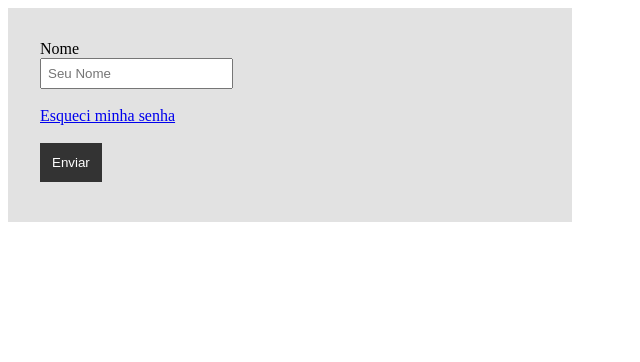
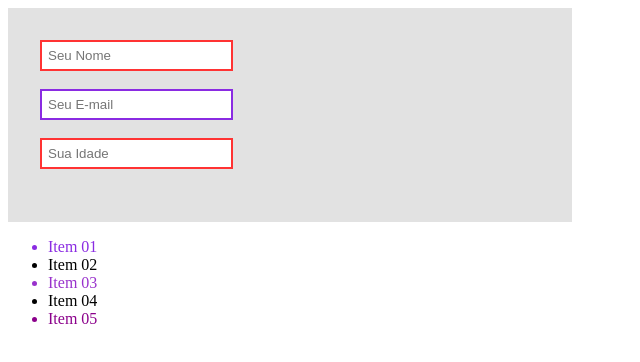
Before and after one commit to Francielevih/Aprendizado, a plain HTML site: page index.html in a window 1280 px wide. Shown: the whole page, without its empty margins (0-640 px from the left). Drawn offline with Linux system fonts and the light colour scheme.

Commit message:
Add files via upload
Pseudo Classes - Aula 2

```diff
--- a/index.html
+++ b/index.html
@@ -7,19 +7,24 @@
     <meta http-equiv="X-UA-Compatible" content="IE=edge">
     <meta name="viewport" content="width=device-width, initial-scale=1.0">
     <title>Pseudo Classes</title>
-    <link rel="stylesheet" href="./style.css">
+    <link rel="stylesheet" href="./style1.css">
 </head>
 
 <body>
     <form>
-        <div>
-            <label>Nome</label><br>
-            <input type="Text" placeholder="Seu Nome">
-        </div><br>
-        <a href="#">Esqueci minha senha</a><br><br>
+        <input type="text" placeholder="Seu Nome"><br><br>
 
-        <button>Enviar</button>
+        <input type="e-mail" placeholder="Seu E-mail"><br><br>
+
+        <input type="text" placeholder="Sua Idade"><br>
     </form>
+    <ul>
+        <li>Item 01</li>
+        <li>Item 02</li>
+        <li>Item 03</li>
+        <li>Item 04</li>
+        <li>Item 05</li>
+    </ul>
 
 </body>
 
--- /dev/null
+++ b/style1.css
@@ -0,0 +1,34 @@
+form {
+    width: 500px;
+    height: 150px;
+    padding: 2em;
+
+    background: #e2e2e2;
+}
+
+input {
+    outline: 0;
+    padding: 6px;
+}
+
+input:not([type="e-mail"]) {
+    border: 2px solid #f33;
+}
+
+input[type="e-mail"] {
+    border: 2px solid blueviolet;
+}
+
+ul li:first-child {
+
+    color: blueviolet;
+}
+
+ul li:last-child {
+    color:darkmagenta;
+}
+
+ul li:nth-child(3) {
+
+    color: darkorchid;
+}
```
